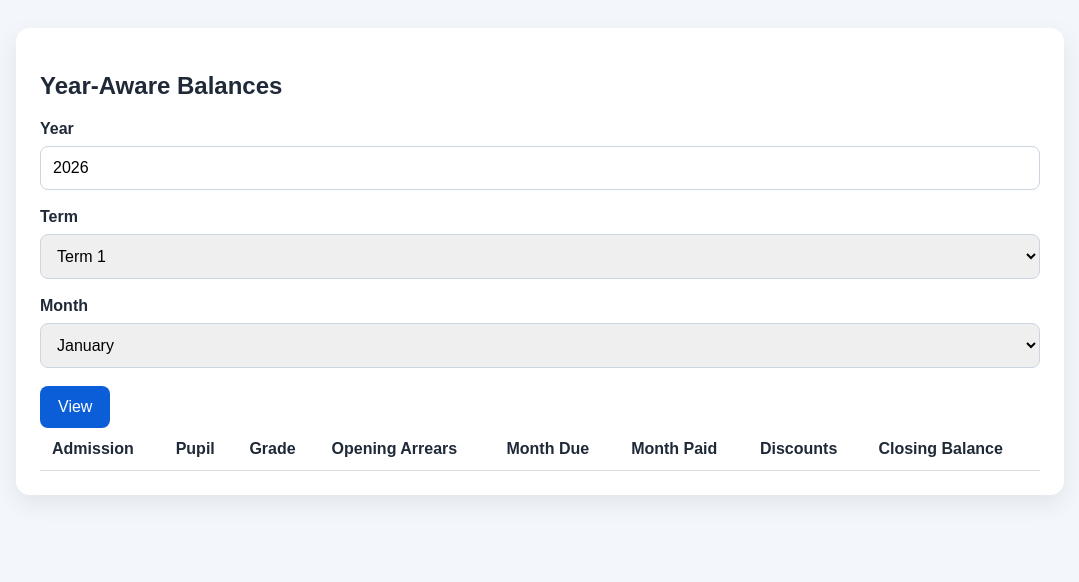
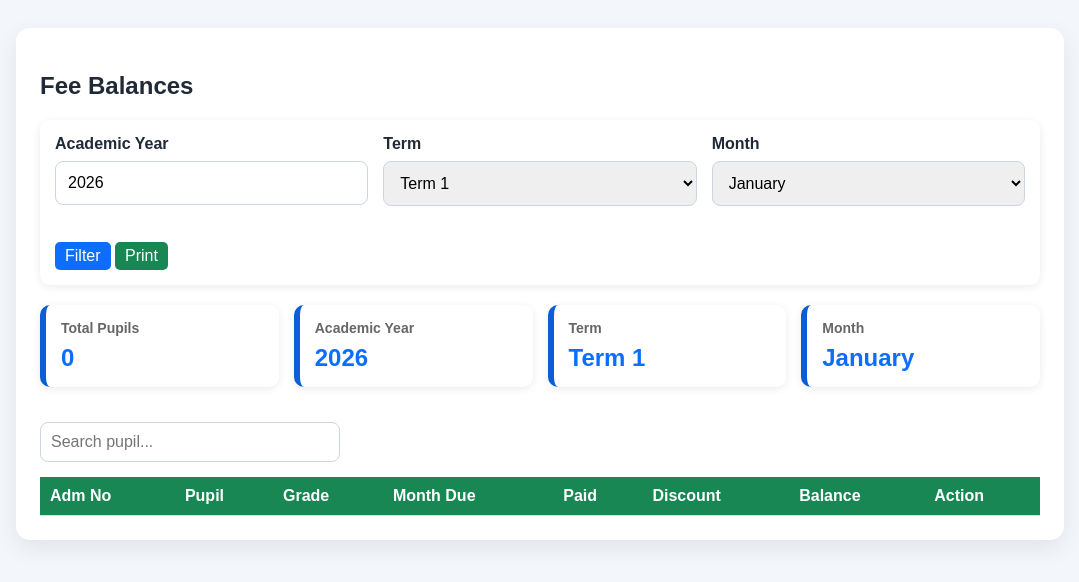
Before and after one commit to qaswar114/umar-faruq-school-system, a Flask app: page /balances in a window 1280 px wide. Shown: the part 170-752 px from the top of the page, without its empty margins (100-1179 px from the left). Run offline with Flask 3, Linux system fonts and the light colour scheme; the visitor is signed in with stand-in values (Sample User, id 1); lists and menus that the app fills with data are empty.

Commit message:
Update balances.html

```diff
--- a/templates/balances.html
+++ b/templates/balances.html
@@ -1,8 +1,298 @@
-{% extends "base.html" %}{% block content %}<div class="panel"><h2>Year-Aware Balances</h2><form><div class="three"><div><label>Year</label><input name="year" type="number" value="{{year}}"></div>
-  <div><label>Term</label><select name="term" id="balTerm" onchange="updateMonths('balTerm','balMonth')">{% for t in terms %}<option {% if t==term %}selected{% endif %}>{{t}}</option>{% endfor %}</select></div><div><label>Month</label><select name="month" id="balMonth"><option>{{month}}</option></select></div></div>
-  <button class="btn">View</button></form><table><tr><th>Admission</th><th>Pupil</th><th>Grade</th><th>Opening Arrears</th><th>Month Due</th><th>Month Paid</th><th>Discounts</th><th>Closing Balance</th></tr>{% for r in rows %}<tr><td>{{r.pupil.admission_no}}</td>
-  <td>
-    <a href="{{ url_for('statement', pupil_id=r.pupil.id, year=year) }}">
-        {{ r.pupil.full_name }}
-    </a>
-</td><td>{{r.pupil.grade}}</td><td>{{money(r.opening)}}</td><td>{{money(r.month_due)}}</td><td>{{money(r.month_paid)}}</td><td>{{money(r.discounts)}}</td><td><b>{{money(r.closing)}}</b></td></tr>{% endfor %}</table></div>{% endblock %}
+{% extends "base.html" %}
+{% block content %}
+
+<style>
+.summary-cards{
+    display:grid;
+    grid-template-columns:repeat(auto-fit,minmax(180px,1fr));
+    gap:15px;
+    margin-bottom:20px;
+}
+.card{
+    background:#fff;
+    padding:15px;
+    border-radius:10px;
+    box-shadow:0 2px 8px rgba(0,0,0,.08);
+}
+.card h4{
+    margin:0;
+    color:#666;
+    font-size:14px;
+}
+.card h2{
+    margin:8px 0 0;
+    color:#0d6efd;
+}
+
+.filter-box{
+    background:#fff;
+    padding:15px;
+    border-radius:10px;
+    margin-bottom:20px;
+    box-shadow:0 2px 8px rgba(0,0,0,.08);
+}
+
+.three{
+    display:grid;
+    grid-template-columns:repeat(auto-fit,minmax(180px,1fr));
+    gap:15px;
+}
+
+table{
+    width:100%;
+    border-collapse:collapse;
+}
+
+th{
+    background:#198754;
+    color:white;
+    padding:10px;
+}
+
+td{
+    padding:8px;
+    border-bottom:1px solid #ddd;
+}
+
+tr:hover{
+    background:#f8f9fa;
+}
+
+.good{
+    color:green;
+    font-weight:bold;
+}
+
+.warning{
+    color:orange;
+    font-weight:bold;
+}
+
+.bad{
+    color:red;
+    font-weight:bold;
+}
+
+.btn{
+    text-decoration:none;
+    padding:5px 10px;
+    border-radius:5px;
+    color:white;
+    background:#0d6efd;
+}
+
+.print-btn{
+    background:#198754;
+}
+
+.search{
+    margin:15px 0;
+    padding:10px;
+    width:300px;
+    max-width:100%;
+}
+</style>
+
+<div class="panel">
+
+<h2>Fee Balances</h2>
+
+<div class="filter-box">
+
+<form method="get">
+
+<div class="three">
+
+<div>
+<label>Academic Year</label>
+<input type="number" name="year" value="{{year}}">
+</div>
+
+<div>
+<label>Term</label>
+<select name="term" id="termSelect">
+{% for t in terms %}
+<option value="{{t}}" {% if t==term %}selected{% endif %}>
+{{t}}
+</option>
+{% endfor %}
+</select>
+</div>
+
+<div>
+<label>Month</label>
+<select name="month" id="monthSelect">
+
+{% for m in term_months[term] %}
+<option value="{{m}}" {% if m==month %}selected{% endif %}>
+{{m}}
+</option>
+{% endfor %}
+
+</select>
+</div>
+
+</div>
+
+<br>
+
+<button class="btn">
+Filter
+</button>
+
+<a href="#" onclick="window.print()" class="btn print-btn">
+Print
+</a>
+
+</form>
+
+</div>
+
+<div class="summary-cards">
+
+<div class="card">
+<h4>Total Pupils</h4>
+<h2>{{ rows|length }}</h2>
+</div>
+
+<div class="card">
+<h4>Academic Year</h4>
+<h2>{{ year }}</h2>
+</div>
+
+<div class="card">
+<h4>Term</h4>
+<h2>{{ term }}</h2>
+</div>
+
+<div class="card">
+<h4>Month</h4>
+<h2>{{ month }}</h2>
+</div>
+
+</div>
+
+<input
+class="search"
+type="text"
+id="searchInput"
+placeholder="Search pupil..."
+onkeyup="searchTable()"
+>
+
+<table id="balanceTable">
+
+<tr>
+<th>Adm No</th>
+<th>Pupil</th>
+<th>Grade</th>
+<th>Month Due</th>
+<th>Paid</th>
+<th>Discount</th>
+<th>Balance</th>
+<th>Action</th>
+</tr>
+
+{% for r in rows %}
+
+<tr>
+
+<td>{{ r.pupil.admission_no }}</td>
+
+<td>{{ r.pupil.full_name }}</td>
+
+<td>{{ r.pupil.grade }}</td>
+
+<td>{{ money(r.month_due) }}</td>
+
+<td>{{ money(r.month_paid) }}</td>
+
+<td>{{ money(r.discounts) }}</td>
+
+<td>
+
+{% if r.closing <=0 %}
+<span class="good">
+{{ money(r.closing) }}
+</span>
+
+{% elif r.closing < 5000 %}
+<span class="warning">
+{{ money(r.closing) }}
+</span>
+
+{% else %}
+<span class="bad">
+{{ money(r.closing) }}
+</span>
+
+{% endif %}
+
+</td>
+
+<td>
+
+<a class="btn"
+href="{{ url_for('statement', pupil_id=r.pupil.id) }}">
+Statement
+</a>
+
+</td>
+
+</tr>
+
+{% endfor %}
+
+</table>
+
+</div>
+
+<script>
+
+const termMonths={{ term_months|tojson }};
+
+document.getElementById("termSelect").onchange=function(){
+
+let term=this.value;
+
+let month=document.getElementById("monthSelect");
+
+month.innerHTML="";
+
+termMonths[term].forEach(function(m){
+
+let option=document.createElement("option");
+
+option.value=m;
+
+option.text=m;
+
+month.appendChild(option);
+
+});
+
+};
+
+function searchTable(){
+
+let input=document.getElementById("searchInput");
+
+let filter=input.value.toUpperCase();
+
+let table=document.getElementById("balanceTable");
+
+let tr=table.getElementsByTagName("tr");
+
+for(let i=1;i<tr.length;i++){
+
+let txt=tr[i].textContent||tr[i].innerText;
+
+tr[i].style.display=txt.toUpperCase().indexOf(filter)>-1?"":"none";
+
+}
+
+}
+
+</script>
+
+{% endblock %}
```
